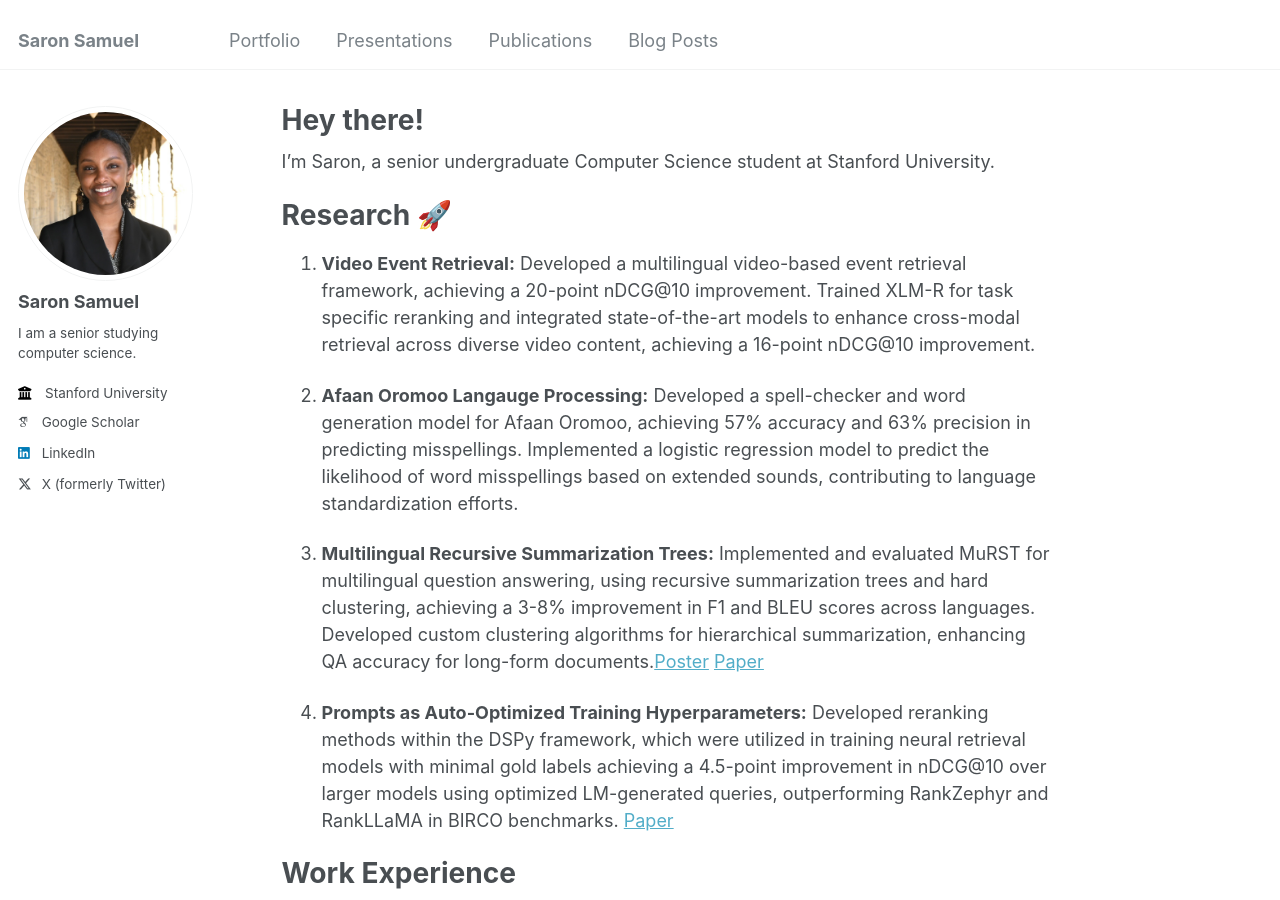
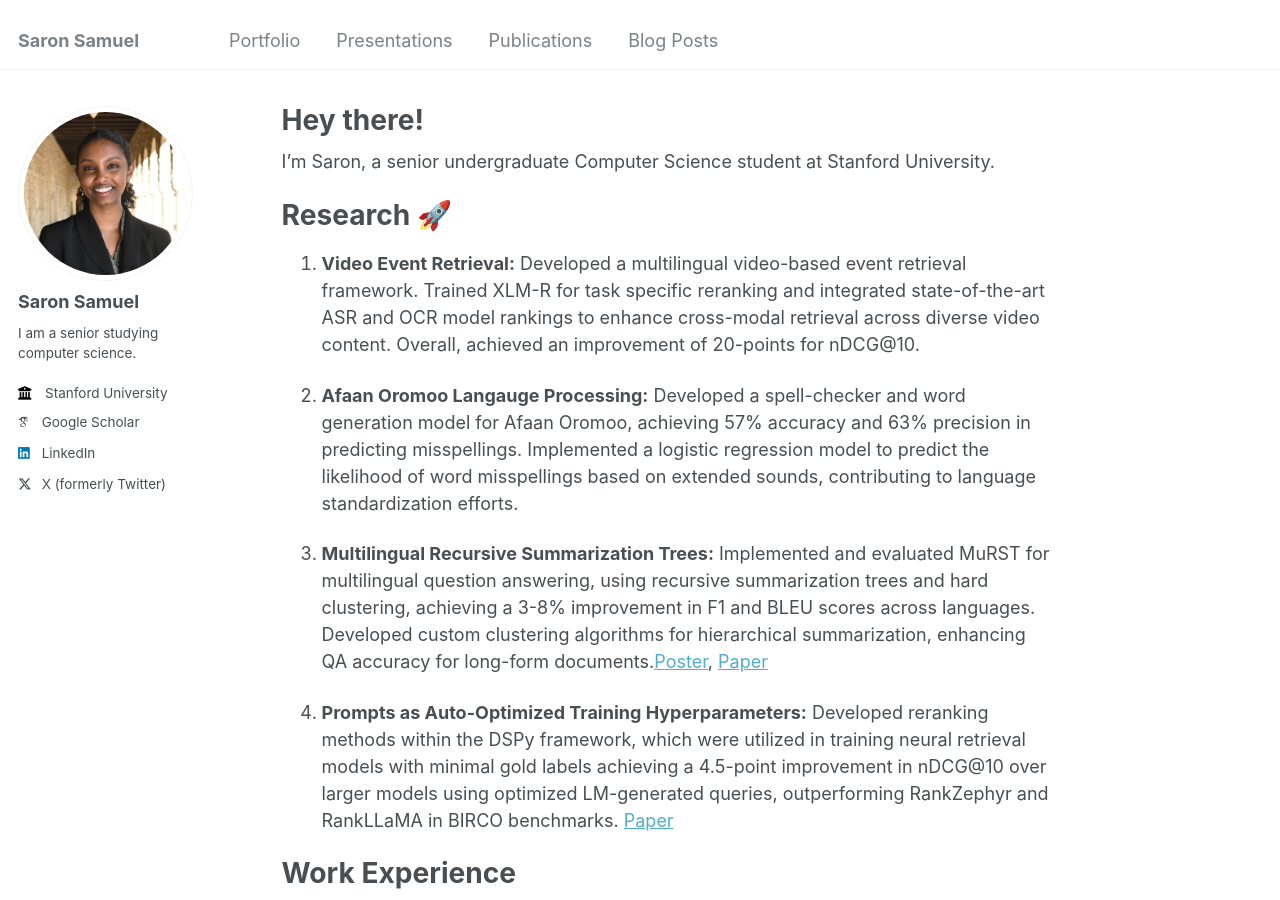
Before and after one commit to saronsamuel/saronsamuel.github.io, a Jekyll site: the page built from _pages/about.md, in a window 1280 px wide and 900 px high. Built offline with Jekyll 4.4.1, drawn with Linux system fonts in a browser that asks for light colours; some web fonts are replaced.

Commit message:
updating info

```diff
--- a/_pages/about.md
+++ b/_pages/about.md
@@ -14,13 +14,13 @@ Research 🚀
 ======
 
 1. **Video Event Retrieval:**
-Developed a multilingual video-based event retrieval framework, achieving a 20-point nDCG@10 improvement. Trained XLM-R for task specific reranking and integrated state-of-the-art models to enhance cross-modal retrieval across diverse video content, achieving a 16-point nDCG@10 improvement.
+Developed a multilingual video-based event retrieval framework. Trained XLM-R for task specific reranking and integrated state-of-the-art ASR and OCR model rankings to enhance cross-modal retrieval across diverse video content. Overall, achieved an improvement of 20-points for nDCG@10.
 
 2. **Afaan Oromoo Langauge Processing:**
 Developed a spell-checker and word generation model for Afaan Oromoo, achieving 57% accuracy and 63% precision in predicting misspellings. Implemented a logistic regression model to predict the likelihood of word misspellings based on extended sounds, contributing to language standardization efforts.
 
 3. **Multilingual Recursive Summarization Trees:**
-Implemented and evaluated MuRST for multilingual question answering, using recursive summarization trees and hard clustering, achieving a 3-8% improvement in F1 and BLEU scores across languages. Developed custom clustering algorithms for hierarchical summarization, enhancing QA accuracy for long-form documents.[Poster](https://drive.google.com/file/d/1XpTWYwMf4o6yhPb7HFD-jliCH-PW55jv/view?usp=sharing) [Paper](https://drive.google.com/file/d/1Z26GxzuSHgPuWdnfF0xBISTXaWfjufIp/view?usp=sharing)
+Implemented and evaluated MuRST for multilingual question answering, using recursive summarization trees and hard clustering, achieving a 3-8% improvement in F1 and BLEU scores across languages. Developed custom clustering algorithms for hierarchical summarization, enhancing QA accuracy for long-form documents.[Poster](https://drive.google.com/file/d/1XpTWYwMf4o6yhPb7HFD-jliCH-PW55jv/view?usp=sharing), [Paper](https://web.stanford.edu/class/cs224n/final-reports/256987799.pdf)
 
 4. **Prompts as Auto-Optimized Training Hyperparameters:**
 Developed reranking methods within the DSPy framework, which were utilized in training neural retrieval models with minimal gold labels achieving a 4.5-point improvement in nDCG@10 over larger models using optimized LM-generated queries, outperforming RankZephyr and RankLLaMA in BIRCO benchmarks. [Paper](https://arxiv.org/pdf/2406.11706)
```
